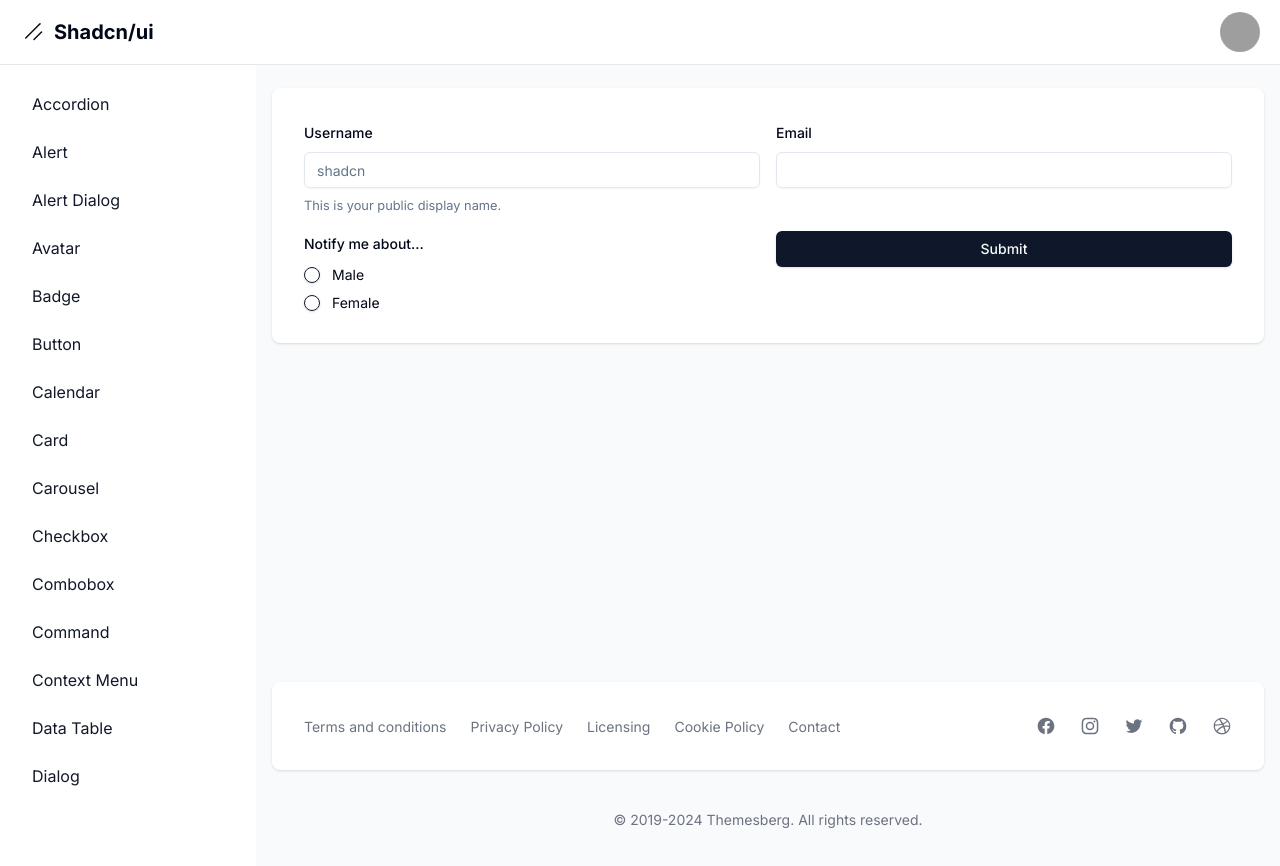
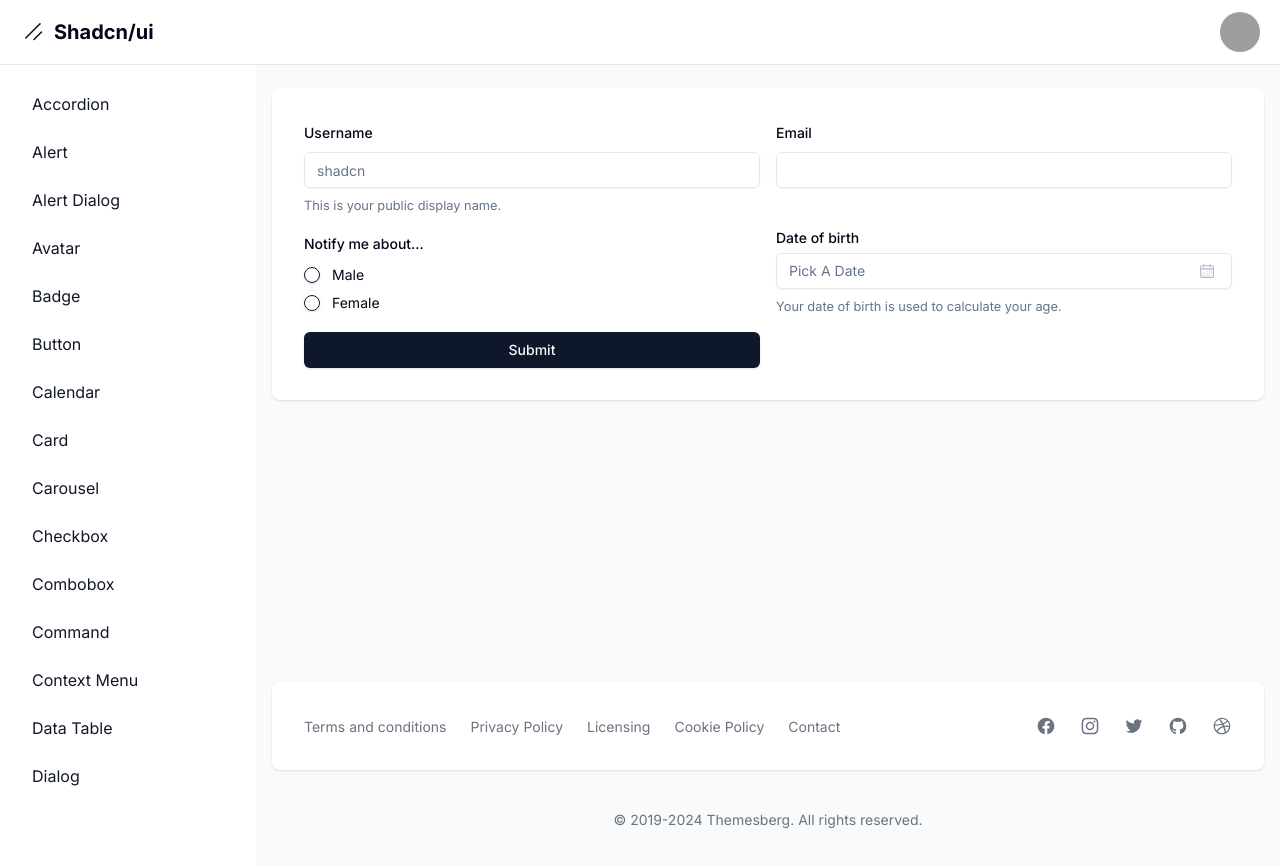
Before and after one commit to Starklord17/Shadcn-Dashboard, a Next.js app: page /dashboard/form in a window 1280 px wide. Shown: the top 866 px of the page. Built offline with nearby package versions, Linux system fonts and the light colour scheme; grey boxes are pictures that could not be loaded.

Commit message:
:zap: Date Picker

```diff
--- a/src/app/dashboard/form/page.tsx
+++ b/src/app/dashboard/form/page.tsx
@@ -16,11 +16,19 @@ import {
 } from "@/components/ui/form";
 import { Input } from "@/components/ui/input";
 import { RadioGroup, RadioGroupItem } from "@/components/ui/radio-group";
+import { Calendar } from "@/components/ui/calendar";
+import { Popover, PopoverContent, PopoverTrigger } from "@/components/ui/popover";
+import { cn } from "@/lib/utils";
+import { format } from "date-fns";
+import { CalendarIcon } from "@radix-ui/react-icons";
 
 const formSchema = z.object({
   username: z.string().min(2).max(20),
   email: z.string().email(),
   gender: z.enum(["male", "female"]),
+  dateOfBirth: z.date({
+    required_error: "A date of birth is required.",
+  }),
 });
 
 export default function Page() {
@@ -97,26 +105,68 @@ export default function Page() {
                       <FormControl>
                         <RadioGroupItem value="male" />
                       </FormControl>
-                      <FormLabel className="font-normal">
-                        Male
-                      </FormLabel>
+                      <FormLabel className="font-normal">Male</FormLabel>
                     </FormItem>
 
                     <FormItem className="flex items-center space-x-3 space-y-0">
                       <FormControl>
                         <RadioGroupItem value="female" />
                       </FormControl>
-                      <FormLabel className="font-normal">
-                        Female
-                      </FormLabel>
+                      <FormLabel className="font-normal">Female</FormLabel>
                     </FormItem>
-
                   </RadioGroup>
                 </FormControl>
                 <FormMessage />
               </FormItem>
             )}
           />
+
+          {/* Date of Birth */}
+          <FormField
+            control={form.control}
+            name="dateOfBirth"
+            render={({ field }) => (
+              <FormItem className="flex flex-col">
+                <FormLabel>Date of birth</FormLabel>
+                <Popover>
+                  <PopoverTrigger asChild>
+                    <FormControl>
+                      <Button
+                        variant={"outline"}
+                        className={cn(
+                          "pl-3 text-left font-normal",
+                          !field.value && "text-muted-foreground"
+                        )}
+                      >
+                        {field.value ? (
+                          format(field.value, "PPP")
+                        ) : (
+                          <span>Pick a date</span>
+                        )}
+                        <CalendarIcon className="ml-auto h-4 w-4 opacity-50" />
+                      </Button>
+                    </FormControl>
+                  </PopoverTrigger>
+                  <PopoverContent className="w-auto p-0" align="start">
+                    <Calendar
+                      mode="single"
+                      selected={field.value}
+                      onSelect={field.onChange}
+                      disabled={(date) =>
+                        date > new Date() || date < new Date("1900-01-01")
+                      }
+                      initialFocus
+                    />
+                  </PopoverContent>
+                </Popover>
+                <FormDescription>
+                  Your date of birth is used to calculate your age.
+                </FormDescription>
+                <FormMessage />
+              </FormItem>
+            )}
+          />
+
           {/* Submit */}
           <Button type="submit">Submit</Button>
         </form>
```
Also changed, not shown: 1 other file (tests, documents, lock files or other folders).
